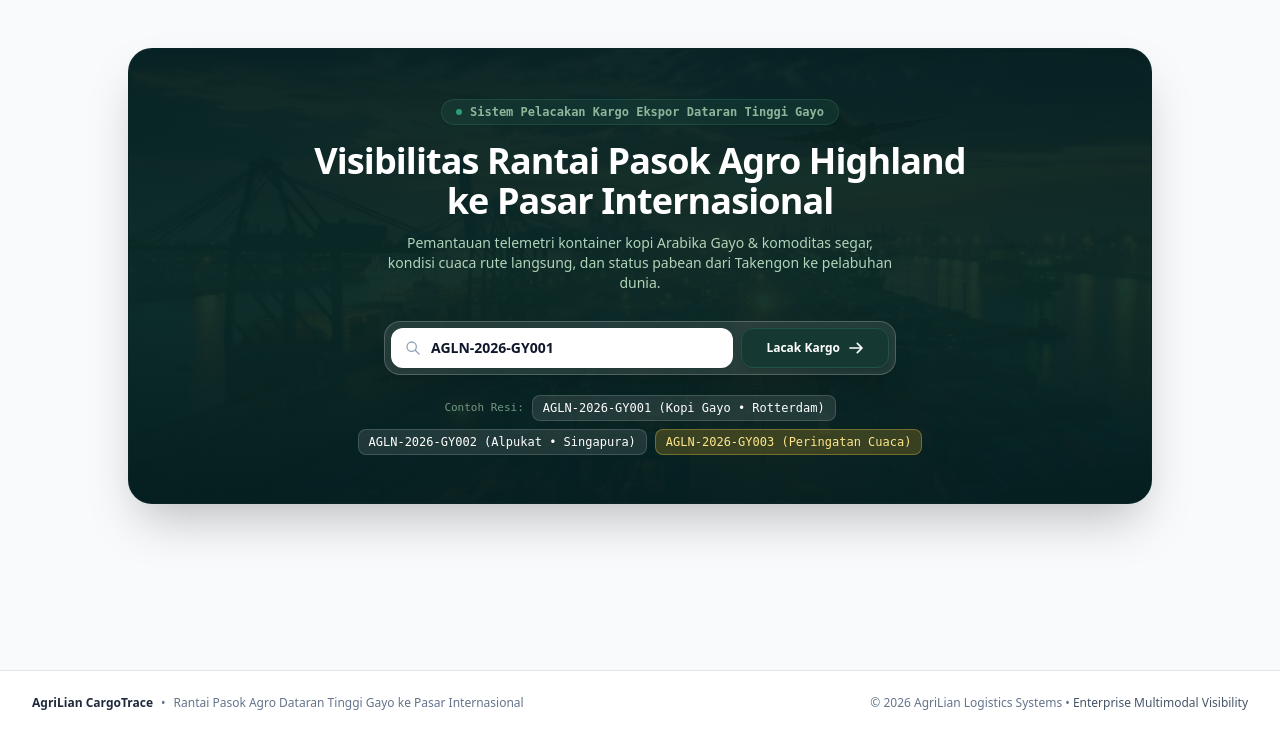
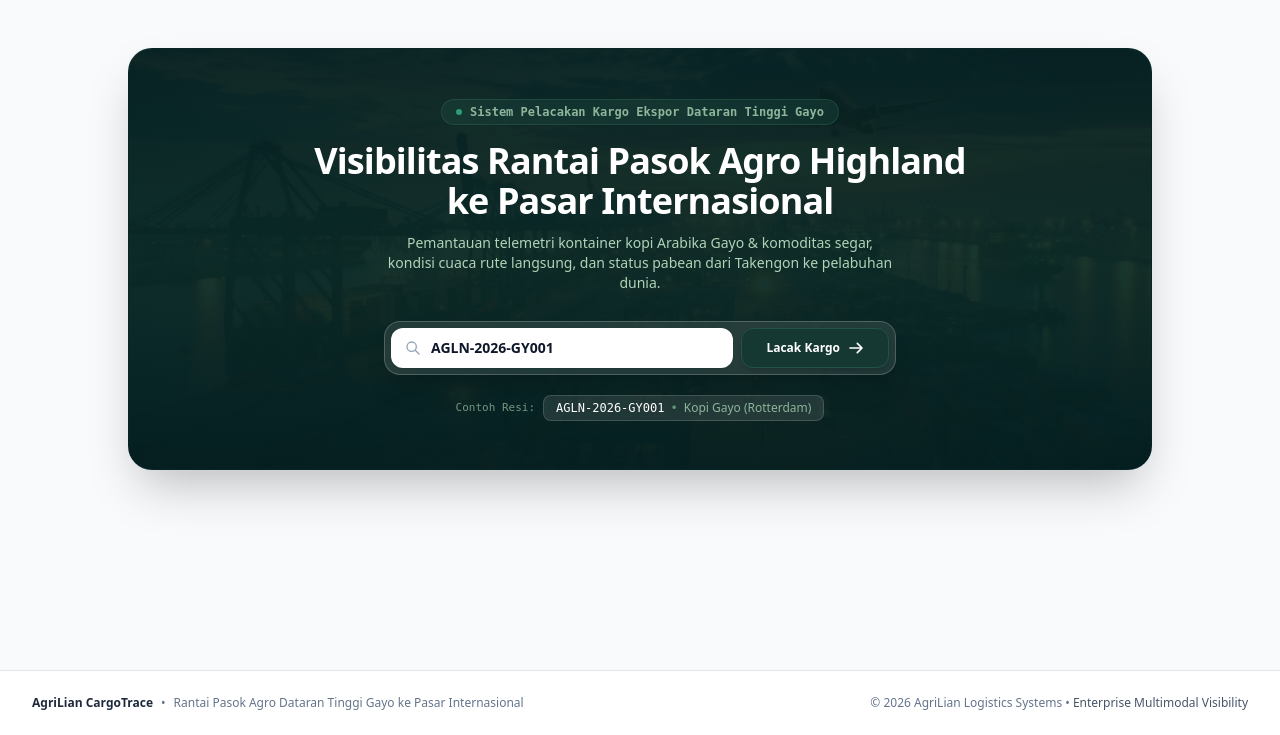
Before and after one commit to annisaliandess/Agrilian_CargoTrace, a Laravel app: page /track in a window 1280 px wide. Shown: the part 65-800 px from the top of the page. Run offline with Laravel 12, Linux system fonts and the light colour scheme; some libraries are stand-ins or nearby versions; some web fonts are replaced.

Commit message:
feat(public): display only one flagship example tracking chip

```diff
--- a/resources/views/tracking/public.blade.php
+++ b/resources/views/tracking/public.blade.php
@@ -44,17 +44,13 @@
                 </button>
             </form>
 
-            <!-- Quick Chips -->
-            <div class="mt-5 flex flex-wrap items-center justify-center gap-2 text-xs">
+            <!-- Quick Chip (1 Contoh Resi) -->
+            <div class="mt-5 flex items-center justify-center gap-2 text-xs">
                 <span class="text-forest-200/80 font-medium font-mono text-[11px]">Contoh Resi:</span>
-                <a href="{{ route('track.public', 'AGLN-2026-GY001') }}" class="px-2.5 py-1 rounded-lg bg-white/10 hover:bg-white/20 text-white font-medium transition-colors border border-white/15 backdrop-blur-xs font-mono text-xs">
-                    AGLN-2026-GY001 (Kopi Gayo &bull; Rotterdam)
-                </a>
-                <a href="{{ route('track.public', 'AGLN-2026-GY002') }}" class="px-2.5 py-1 rounded-lg bg-white/10 hover:bg-white/20 text-white font-medium transition-colors border border-white/15 backdrop-blur-xs font-mono text-xs">
-                    AGLN-2026-GY002 (Alpukat &bull; Singapura)
-                </a>
-                <a href="{{ route('track.public', 'AGLN-2026-GY003') }}" class="px-2.5 py-1 rounded-lg bg-amber-400/20 hover:bg-amber-400/30 text-amber-200 font-medium transition-colors border border-amber-300/30 backdrop-blur-xs font-mono text-xs">
-                    AGLN-2026-GY003 (Peringatan Cuaca)
+                <a href="{{ route('track.public', 'AGLN-2026-GY001') }}" class="px-3 py-1 rounded-lg bg-white/10 hover:bg-white/20 text-white font-medium transition-colors border border-white/15 backdrop-blur-xs font-mono text-xs inline-flex items-center gap-1.5 shadow-2xs">
+                    <span>AGLN-2026-GY001</span>
+                    <span class="text-forest-300">&bull;</span>
+                    <span class="text-forest-200 font-sans">Kopi Gayo (Rotterdam)</span>
                 </a>
             </div>
         </div>
```
